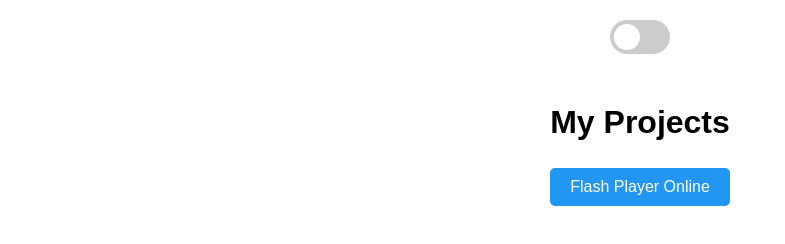
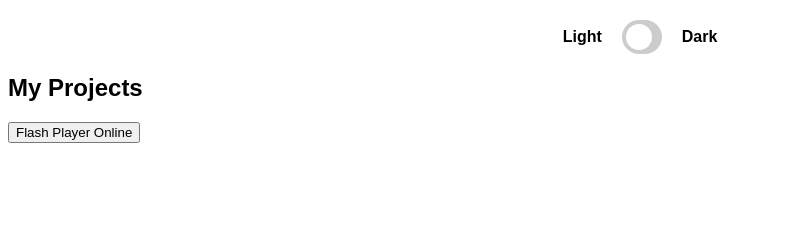
Before and after one commit to ChumbleDev/mywebsite, a plain HTML site: page index.html in a window 1280 px wide. Shown: the whole page, without its empty margins (0-785 px from the left). Drawn offline with Linux system fonts and the light colour scheme.

Commit message:
add text to the toggle

```diff
--- a/index.html
+++ b/index.html
@@ -6,30 +6,42 @@
     <title>My Projects</title>
     <style>
         body {
-            font-family: Arial, sans-serif;
-            transition: background-color 0.5s, color 0.5s;
             background-color: white;
             color: black;
+            font-family: Arial, sans-serif;
+            transition: background-color 0.3s, color 0.3s;
         }
-        .dark-mode {
-            background-color: #333;
+
+        body.dark-mode {
+            background-color: black;
             color: white;
         }
-        .toggle-container {
-            margin: 20px;
-            text-align: center;
+
+        .theme-toggle {
+            display: flex;
+            align-items: center;
+            justify-content: center;
+            margin-top: 20px;
         }
-        .toggle-switch {
+
+        .theme-toggle span {
+            margin: 0 10px;
+            font-weight: bold;
+        }
+
+        .switch {
             position: relative;
             display: inline-block;
             width: 60px;
             height: 34px;
         }
-        .toggle-switch input {
+
+        .switch input {
             opacity: 0;
             width: 0;
             height: 0;
         }
+
         .slider {
             position: absolute;
             cursor: pointer;
@@ -38,9 +50,10 @@
             right: 0;
             bottom: 0;
             background-color: #ccc;
-            transition: .4s;
+            transition: 0.4s;
             border-radius: 34px;
         }
+
         .slider:before {
             position: absolute;
             content: "";
@@ -49,56 +62,38 @@
             left: 4px;
             bottom: 4px;
             background-color: white;
-            transition: .4s;
+            transition: 0.4s;
             border-radius: 50%;
         }
+
         input:checked + .slider {
             background-color: #2196F3;
         }
+
         input:checked + .slider:before {
             transform: translateX(26px);
-        }
-        .projects {
-            text-align: center;
-            margin-top: 50px;
-        }
-        .projects h2 {
-            font-size: 2em;
-        }
-        .projects button {
-            padding: 10px 20px;
-            font-size: 1em;
-            cursor: pointer;
-            background-color: #2196F3;
-            color: white;
-            border: none;
-            border-radius: 5px;
-            transition: background-color 0.3s;
-        }
-        .projects button:hover {
-            background-color: #0b7dda;
         }
     </style>
 </head>
 <body>
-    <div class="toggle-container">
-        <label class="toggle-switch">
-            <input type="checkbox" onclick="toggleDarkMode()">
+    <div class="theme-toggle">
+        <span>Light</span>
+        <label class="switch">
+            <input type="checkbox" id="theme-toggle">
             <span class="slider"></span>
         </label>
+        <span>Dark</span>
     </div>
 
-    <div class="projects">
+    <section id="my-projects">
         <h2>My Projects</h2>
-        <button onclick="window.location.href='https://chumbledev.github.io/flashplayer/'">
-            Flash Player Online
-        </button>
-    </div>
+        <button onclick="location.href='https://chumbledev.github.io/flashplayer/'">Flash Player Online</button>
+    </section>
 
     <script>
-        function toggleDarkMode() {
+        document.getElementById('theme-toggle').addEventListener('change', function() {
             document.body.classList.toggle('dark-mode');
-        }
+        });
     </script>
 </body>
 </html>
```
